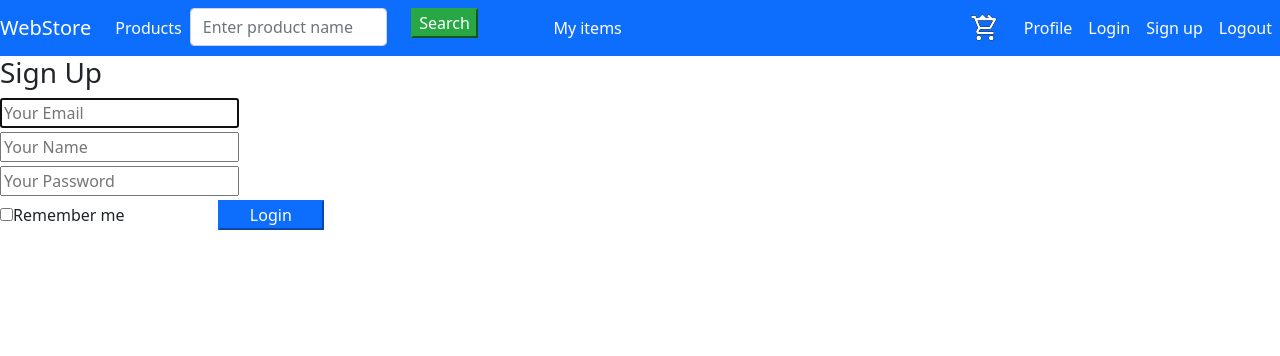
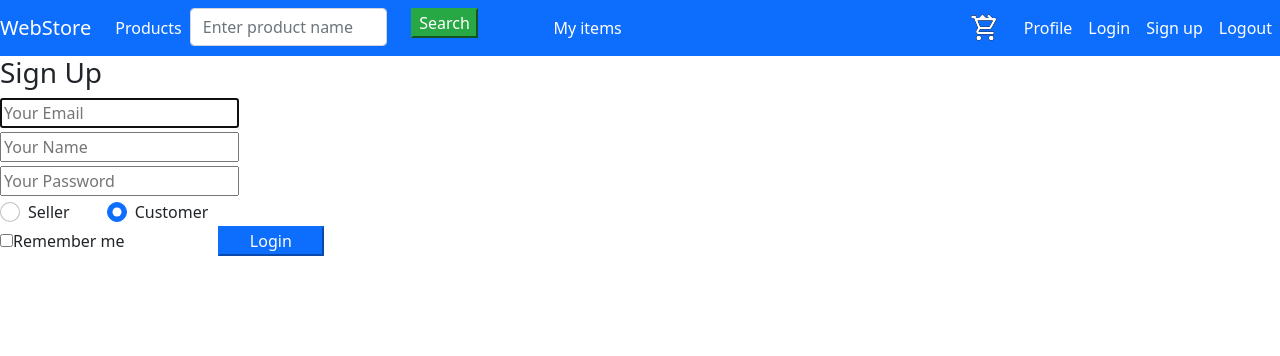
Before and after one commit to gcfbn/scripting-languages-final-project, a Flask app: page /signup in a window 1280 px wide. Shown: the top 356 px of the page. Run offline with Flask 2, Linux system fonts and the light colour scheme; some libraries are stand-ins or nearby versions.

Commit message:
Add usertype to auth database model.

```diff
--- a/python/app/auth.py
+++ b/python/app/auth.py
@@ -1,4 +1,5 @@
 import sys
+from enum import Enum
 from flask import Blueprint, render_template, redirect, url_for, request, flash
 from flask_login import login_user, login_required, logout_user
 from werkzeug.security import generate_password_hash, check_password_hash
@@ -7,6 +8,11 @@ from .models import User
 import pymysql.cursors
 
 auth = Blueprint('auth', __name__)
+
+
+class UserType(Enum):
+    CUSTOMER = 'customer',
+    SELLER = 'seller'
 
 
 @auth.route('/login')
@@ -42,6 +48,7 @@ def signup_post():
     email = request.form.get('email')
     name = request.form.get('name')
     password = request.form.get('password')
+    usertype = request.form.get('usertypeRadio')
 
     user = User.query.filter_by(
         email=email).first()  # if this returns a user, then the email already exists in database
@@ -51,7 +58,7 @@ def signup_post():
         return redirect(url_for('auth.signup'))
 
     # create a new user with the form data. Hash the password so the plaintext version isn't saved.
-    new_user = User(email=email, name=name, password=generate_password_hash(password, method='sha256'))
+    new_user = User(email=email, name=name, password=generate_password_hash(password, method='sha256'), usertype=usertype)
 
     # add the new user to the database
     db.session.add(new_user)
--- a/python/app/models.py
+++ b/python/app/models.py
@@ -7,3 +7,4 @@
     email = db.Column(db.String(100), unique=True)
     password = db.Column(db.String(100))
     name = db.Column(db.String(1000))
+    usertype = db.Column(db.String(100))
--- a/python/app/templates/signup.html
+++ b/python/app/templates/signup.html
@@ -27,6 +27,18 @@
                            placeholder="Your Password" autofocus="">
                 </div>
 
+            <div class="row" style="margin: auto">
+                <div class="form-check col-md-1">
+                    <input class="form-check-input" type="radio" name="usertypeRadio" id="usertypeRadio1" value="seller">
+                    <label class="form-check-label" for="flexRadio1">Seller</label>
+                </div>
+
+                <div class="form-check col-md-1">
+                    <input class="form-check-input" type="radio" name="usertypeRadio" id="usertypeRadio2" value="customer" checked>
+                    <label class="form-check-label" for="flexRadio2">Customer</label>
+                </div>
+            </div>
+
                 <div class="form-submit">
                     <label class="checkbox col-md-2"><input type="checkbox" name="remember">Remember me</label>
                     <button class="btn-primary col-md-1">Login</button>
```
